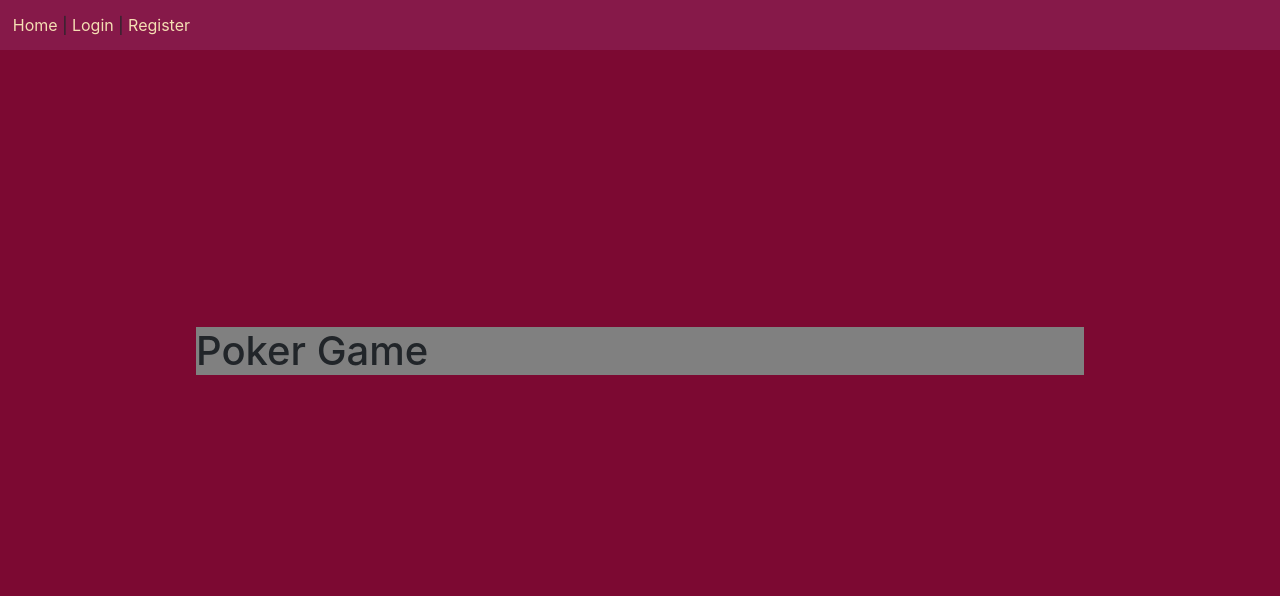
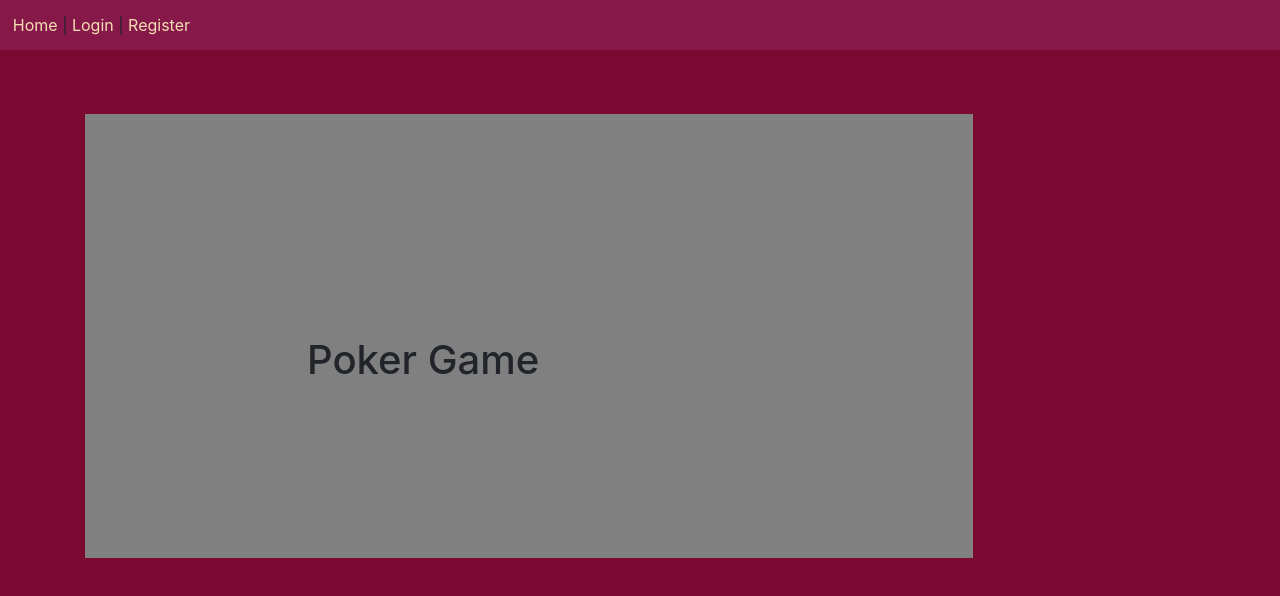
Before and after one commit to xxm0703/Web, a plain HTML site: page final_project/index.html in a window 1280 px wide. Drawn offline with nearby package versions, Linux system fonts and the light colour scheme.

Commit message:
Quick fix

```diff
--- a/final_project/src/css/application.css
+++ b/final_project/src/css/application.css
@@ -60,17 +60,14 @@ body {
 }
 
 #game {
-	display: block;
-
 	width: 80%;
-	height: 40%;
-	margin: 25% auto;
-	/* margin-top: 25%; */
+	padding: 20%;
+	box-sizing: border-box;
+	position: relative;
 	background-color: gray;
 }
 
 #caption {
-	display: block;
+	position: absolute;
 	align-self: center;
-	align-content: center;
 }
```
